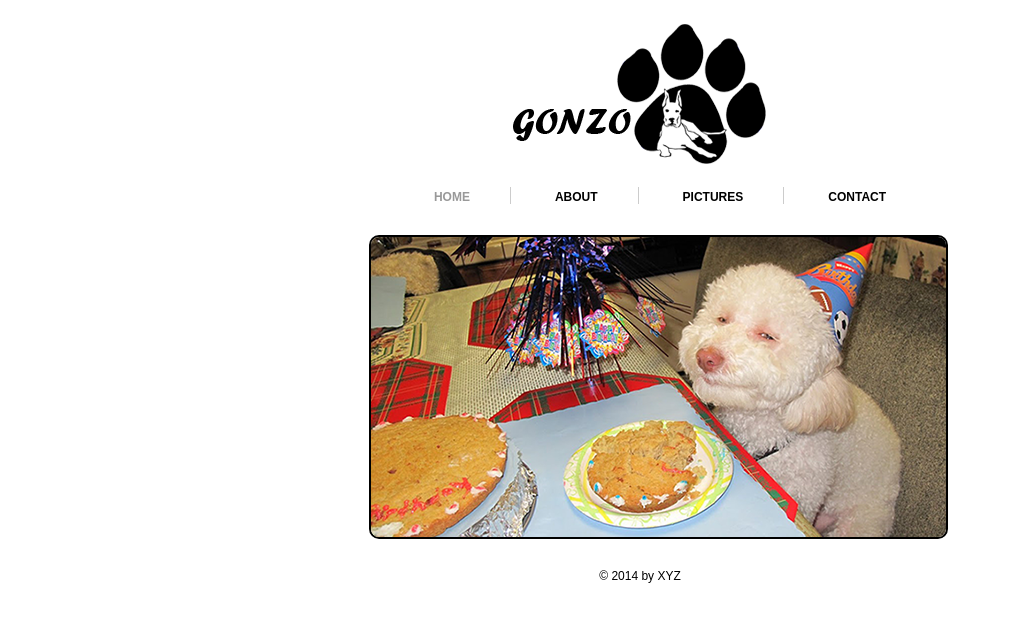
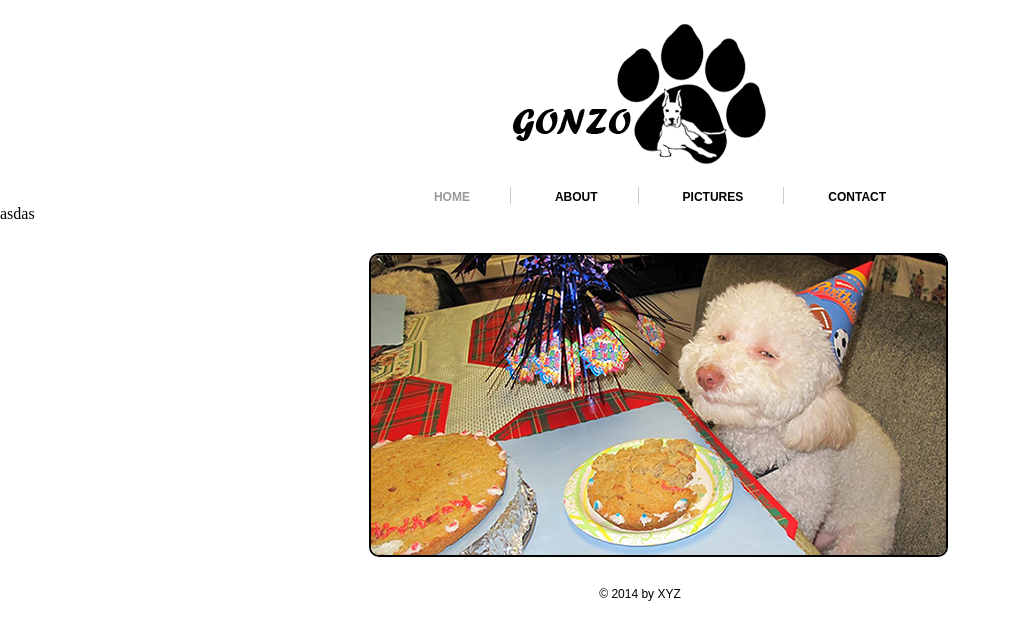
Before and after one commit to TemurBochorishvili/NewBostonDogsExample, a plain HTML site: page index.html in a window 1280 px wide. Shown: the whole page, without its empty margins (0-1011 px from the left). Drawn offline with Linux system fonts and the light colour scheme.

Commit message:
Silly commit

```diff
--- a/index.html
+++ b/index.html
@@ -35,7 +35,7 @@
 <!--==============================Navigatin Ends=============================-->
 
 <!--==============================Slider Starts==============================-->
-
+asdas
 		<div id="slider">
 			<ul>
 				<li><a href="#"><img src="images/slide1.png" alt="" /></a></li>
```
